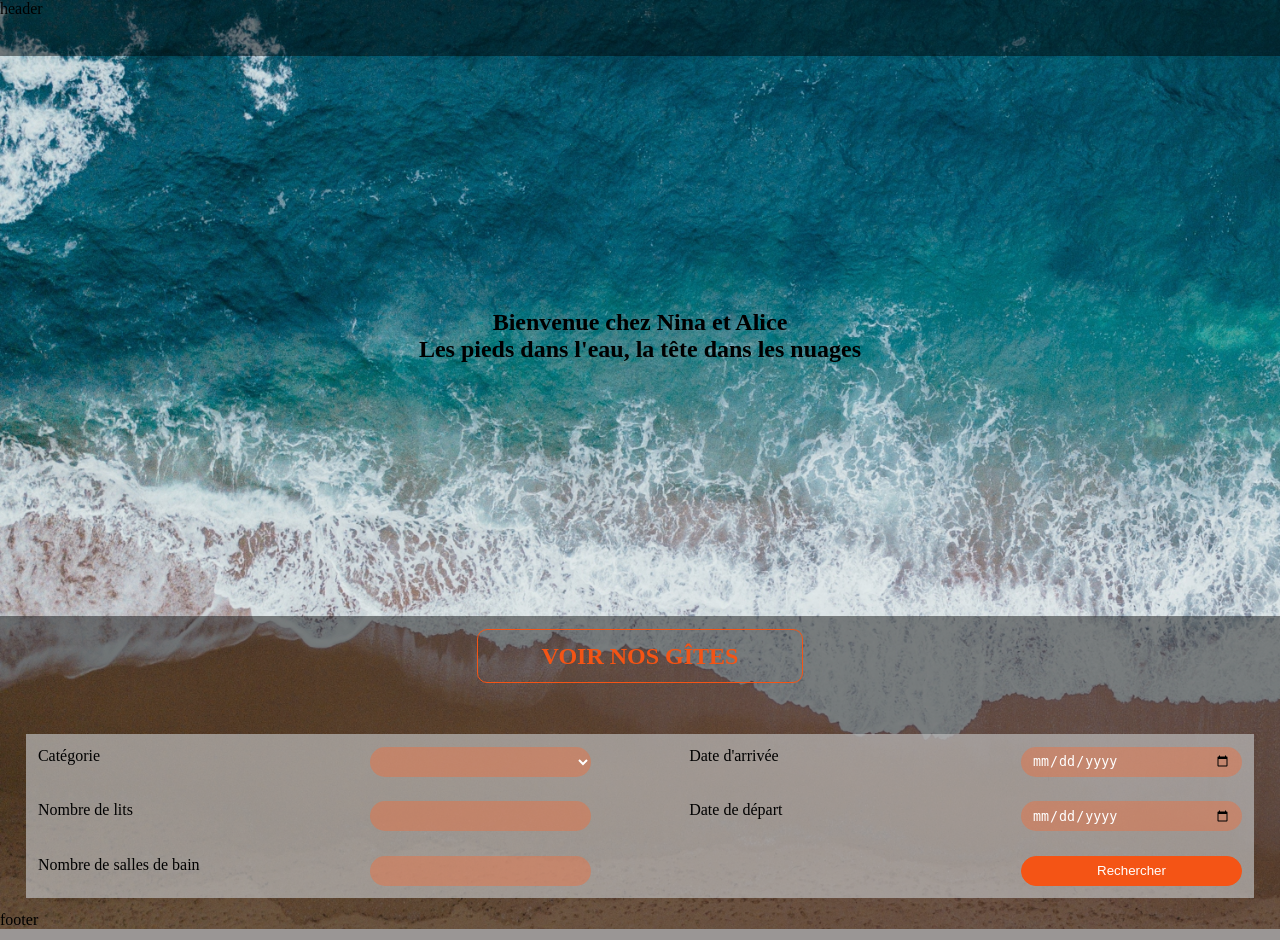
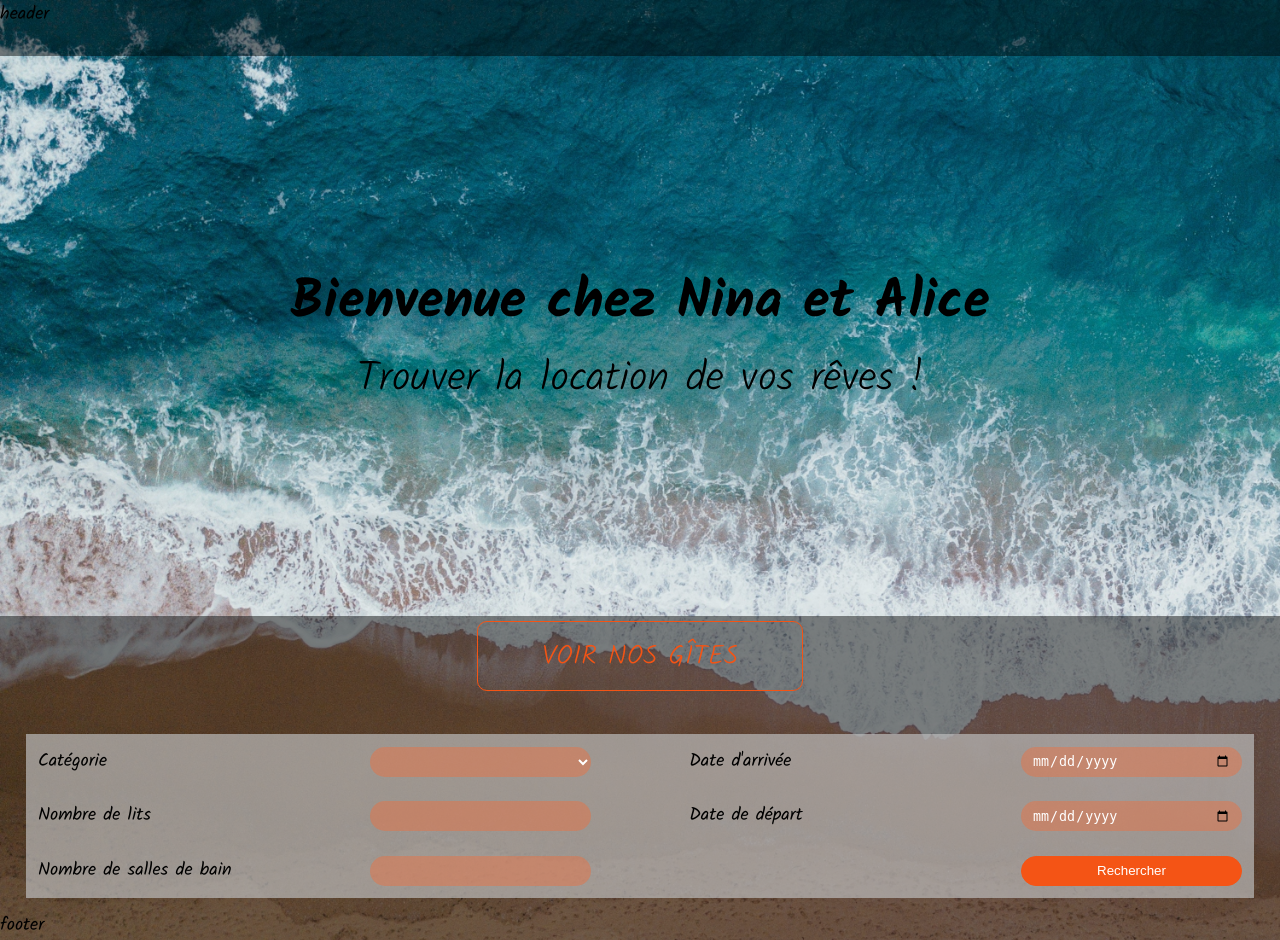
Before and after one commit to Gin-is-not-real/projet_reservation_gite, a PHP site: page / in a window 1280 px wide. Run offline with PHP 8.4, Linux system fonts and the light colour scheme; data that the repository does not hold is empty.

Commit message:
minors changes

```diff
--- a/style/card.css
+++ b/style/card.css
@@ -29,15 +29,15 @@
 }
 .card-header div {
     display: flex;
-    justify-content: space-between;
+    justify-content: space-around;
     color: var(--orange);
-
 }
 .card-header ul {
     width: 50%;
     display: flex;
     justify-content: space-around;
     list-style: none;
+    font-size: 0.8em;
 }
 
 /*  */
--- a/style/general.css
+++ b/style/general.css
@@ -1,10 +1,26 @@
-html {
-
-}
+@import url('https://fonts.googleapis.com/css2?family=Gochi+Hand&display=swap');
+@import url('https://fonts.googleapis.com/css2?family=Gochi+Hand&family=Kalam:wght@300;400;700&display=swap');
 html * {
     box-sizing: border-box;
     margin: 0;
     padding: 0;
+}
+
+html {
+    /* font-family: 'Gochi Hand', cursive; */
+    font-family: 'Kalam', cursive;
+    font-size: 18px;
+}
+h1 {
+    font-size: 3em;
+}
+h2 {
+    font-size: 2.3em;
+    font-weight: 300;
+}
+h3 {
+    font-size: 1.7em;
+    font-weight: 300;
 }
 
 body {
@@ -20,7 +36,7 @@ body {
     background-attachment: fixed;
 }
 
- body>header {
+body>header {
     height: 7vh;
     background-color: var(--transparent-black);
     position: sticky;
@@ -29,7 +45,6 @@ body {
 body>footer {
     background-color: var(--transparent-black);
 }
-
 
 #sec-filters input, #sec-filters select, #sec-filters button {
     background-color: var(--orange-input);
--- a/style/home.css
+++ b/style/home.css
@@ -22,6 +22,7 @@
     border: 1px solid var(--orange);
     padding: 1% 5%;
     border-radius: 10px;
+    font-size: 1.5em;
 }
 #sec-filters {
     background-color: rgba(189, 189, 189, 0.693);
--- a/view/homeView.php
+++ b/view/homeView.php
@@ -21,7 +21,7 @@
         <section id="blank-section">
             <header>
                 <h1>Bienvenue chez Nina et Alice</h1>
-                <h2>Les pieds dans l'eau, la tête dans les nuages</h2>
+                <h2>Trouver la location de vos rêves !</h2>
             </header>
 
 
```
